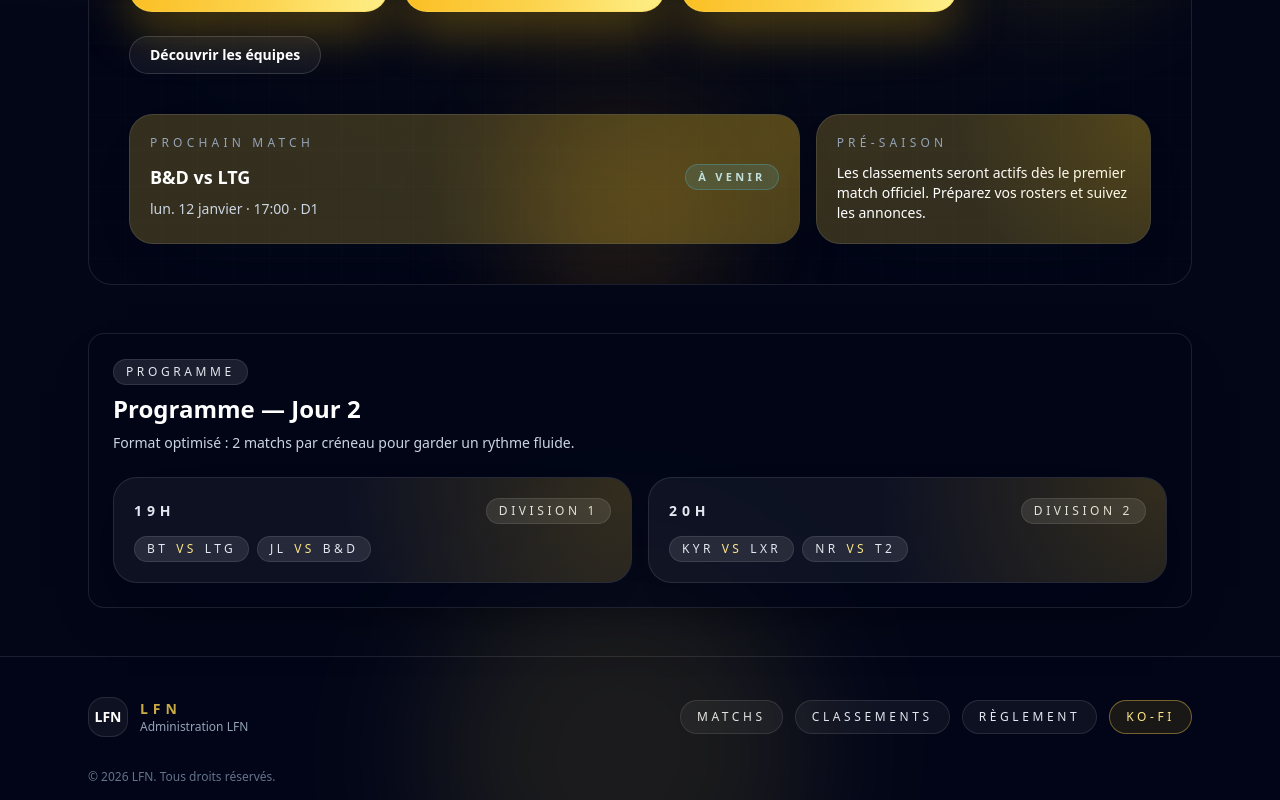
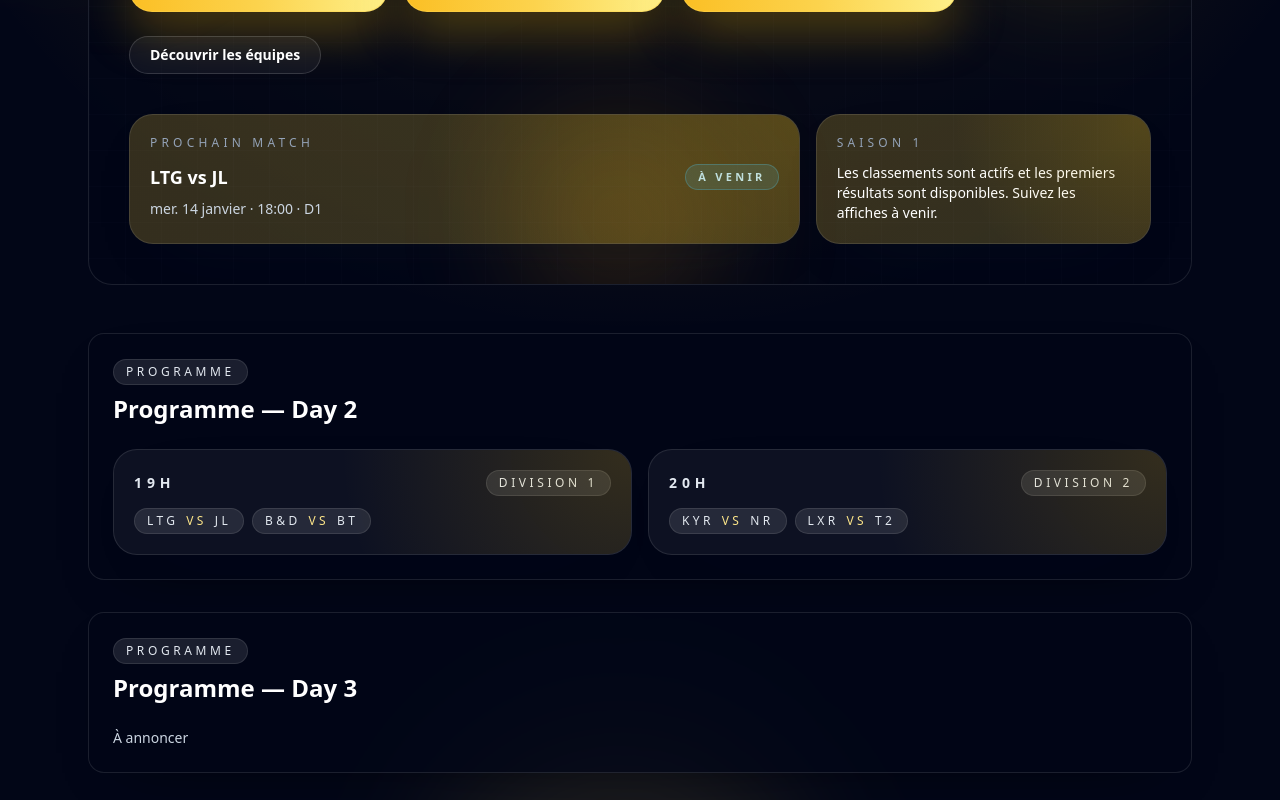
Before and after one commit to Prissme/Tiers-NB-Esport, a Next.js app: page / in a window 1280 px wide. Shown: the part 460-1260 px from the top of the page. Built offline with nearby package versions, Linux system fonts and the light colour scheme.

Commit message:
Update schedule and add Day 1 results

```diff
--- /dev/null
+++ b/app/components/DayOneResults.tsx
@@ -0,0 +1,41 @@
+import { matches, teams } from "../../src/data";
+
+const formatScoreLine = (scoreA?: number, scoreB?: number) => {
+  if (typeof scoreA !== "number" || typeof scoreB !== "number") return "—";
+  return `${scoreA} - ${scoreB}`;
+};
+
+export default function DayOneResults() {
+  const teamMap = new Map(teams.map((team) => [team.id, team.name]));
+  const dayOneResults = matches
+    .filter((match) => match.status === "finished" && match.dayLabel === "Day 1")
+    .sort((a, b) => new Date(a.dateISO).getTime() - new Date(b.dateISO).getTime());
+
+  return (
+    <section className="section-card space-y-6">
+      <div className="space-y-2">
+        <p className="badge">Résultats</p>
+        <h2 className="text-2xl font-semibold text-white">Résultats — Day 1</h2>
+      </div>
+
+      {dayOneResults.length === 0 ? (
+        <p className="text-sm text-slate-300">Aucun résultat disponible.</p>
+      ) : (
+        <div className="grid gap-3">
+          {dayOneResults.map((match) => (
+            <div key={match.id} className="motion-card flex flex-wrap items-center justify-between gap-4">
+              <p className="text-sm text-white">
+                {teamMap.get(match.teamAId) ?? match.teamAId}{" "}
+                <span className="text-amber-200">{formatScoreLine(match.scoreA, match.scoreB)}</span>{" "}
+                {teamMap.get(match.teamBId) ?? match.teamBId}
+              </p>
+              <span className="text-xs uppercase tracking-[0.3em] text-slate-400">
+                {match.division}
+              </span>
+            </div>
+          ))}
+        </div>
+      )}
+    </section>
+  );
+}
--- a/app/components/DayTwoSchedule.tsx
+++ b/app/components/DayTwoSchedule.tsx
@@ -1,4 +1,4 @@
-import { dayTwoSchedule, teams } from "../../src/data";
+import { scheduleDays, teams } from "../../src/data";
 
 const divisionLabels: Record<string, string> = {
   D1: "Division 1",
@@ -11,17 +11,20 @@ export default function DayTwoSchedule() {
   const teamMap = new Map(teams.map((team) => [team.id, team.name]));
 
   return (
-    <section className="section-card space-y-6">
+    <div className="space-y-8">
+      {scheduleDays.map((day) => (
+        <section key={day.label} className="section-card space-y-6">
           <div className="space-y-2">
             <p className="badge">Programme</p>
-        <h2 className="text-2xl font-semibold text-white">
-          Programme — {dayTwoSchedule.label}
-        </h2>
-        <p className="text-sm text-slate-300">{dayTwoSchedule.note}</p>
+            <h2 className="text-2xl font-semibold text-white">Programme — {day.label}</h2>
+            {day.note ? <p className="text-sm text-slate-300">{day.note}</p> : null}
           </div>
 
+          {day.slots.length === 0 ? (
+            <p className="text-sm text-slate-300">À annoncer</p>
+          ) : (
             <div className="grid gap-4 md:grid-cols-2">
-        {dayTwoSchedule.slots.map((slot) => (
+              {day.slots.map((slot) => (
                 <div key={`${slot.time}-${slot.division}`} className="motion-card space-y-3">
                   <div className="flex flex-wrap items-center justify-between gap-3">
                     <p className="text-sm font-semibold uppercase tracking-[0.35em] text-slate-200">
@@ -43,6 +46,9 @@ export default function DayTwoSchedule() {
                 </div>
               ))}
             </div>
+          )}
         </section>
+      ))}
+    </div>
   );
 }
--- a/app/matches/page.tsx
+++ b/app/matches/page.tsx
@@ -1,9 +1,8 @@
 import SectionHeader from "../components/SectionHeader";
 
 const matchBlocks = [
-  { label: "Jour 1", detail: "Bloc rapide", tone: "À venir" },
-  { label: "Jour 2", detail: "Bloc court", tone: "Prévu" },
-  { label: "Jour 3", detail: "Bloc final", tone: "Focus" },
+  { label: "Day 2", detail: "Programme officiel", tone: "19H / 20H" },
+  { label: "Day 3", detail: "Programme à venir", tone: "À annoncer" },
 ];
 
 const matchMoments = [
--- a/app/matchs/page.tsx
+++ b/app/matchs/page.tsx
@@ -1,5 +1,6 @@
 import type { Metadata } from "next";
 import DayTwoSchedule from "../components/DayTwoSchedule";
+import DayOneResults from "../components/DayOneResults";
 import SectionHeader from "../components/SectionHeader";
 import MatchesClient from "./MatchesClient";
 
@@ -18,7 +19,7 @@ export default function MatchsPage() {
           <SectionHeader
             kicker="Matchs"
             title="Planning officiel"
-            description="Pré-saison — lancement imminent."
+            description="Programme à venir et scores officiels."
           />
           <div className="grid gap-4 md:grid-cols-3">
             {[
@@ -37,6 +38,8 @@ export default function MatchsPage() {
 
       <DayTwoSchedule />
 
+      <DayOneResults />
+
       <MatchesClient />
     </div>
   );
--- a/app/page.tsx
+++ b/app/page.tsx
@@ -51,8 +51,8 @@ export default async function HomePage() {
                 LFN, la ligue premium Null&apos;s Brawl
               </h1>
               <p className="text-sm text-slate-300 md:text-base">
-                Pré-saison en cours. Découvrez le calendrier, les équipes engagées et le format
-                officiel avant le coup d&apos;envoi.
+                Saison en cours. Découvrez le calendrier, les équipes engagées et le format officiel
+                de la ligue.
               </p>
             </div>
             <div className="flex flex-wrap gap-4">
@@ -101,10 +101,10 @@ export default async function HomePage() {
               )}
             </div>
             <div className="motion-card motion-shimmer space-y-3">
-              <p className="text-xs uppercase tracking-[0.35em] text-slate-400">Pré-saison</p>
+              <p className="text-xs uppercase tracking-[0.35em] text-slate-400">Saison 1</p>
               <p className="text-sm text-white">
-                Les classements seront actifs dès le premier match officiel. Préparez vos rosters et
-                suivez les annonces.
+                Les classements sont actifs et les premiers résultats sont disponibles. Suivez les
+                affiches à venir.
               </p>
             </div>
           </div>
--- a/src/data/matches.ts
+++ b/src/data/matches.ts
@@ -2,99 +2,83 @@ import type { Match } from "./types";
 
 export const matches: Match[] = [
   {
+    id: "2026-01-12-d1-jl-bt",
+    division: "D1",
+    dateISO: "2026-01-12T18:00:00+01:00",
+    dayLabel: "Day 1",
+    teamAId: "jl",
+    teamBId: "bt",
+    status: "finished",
+    scoreA: 3,
+    scoreB: 1,
+  },
+  {
     id: "2026-01-12-d1-bd-ltg",
     division: "D1",
-    dateISO: "2026-01-12T18:00:00+01:00",
+    dateISO: "2026-01-12T19:00:00+01:00",
+    dayLabel: "Day 1",
     teamAId: "bd",
     teamBId: "ltg",
-    status: "scheduled",
+    status: "finished",
+    scoreA: 3,
+    scoreB: 0,
   },
   {
-    id: "2026-01-12-d1-bt-jl",
-    division: "D1",
-    dateISO: "2026-01-12T19:00:00+01:00",
-    teamAId: "bt",
-    teamBId: "jl",
-    status: "scheduled",
+    id: "2026-01-12-d2-t2-kyr",
+    division: "D2",
+    dateISO: "2026-01-12T20:00:00+01:00",
+    dayLabel: "Day 1",
+    teamAId: "t2",
+    teamBId: "kyr",
+    status: "finished",
+    scoreA: 3,
+    scoreB: 1,
   },
   {
-    id: "2026-01-12-d2-lz-vlh",
-    division: "D2",
-    dateISO: "2026-01-12T20:00:00+01:00",
-    teamAId: "lz",
-    teamBId: "vlh",
-    status: "scheduled",
-  },
-  {
-    id: "2026-01-12-d2-nr-t2",
+    id: "2026-01-12-d2-nr-ltg",
     division: "D2",
     dateISO: "2026-01-12T21:00:00+01:00",
     teamAId: "nr",
-    teamBId: "t2",
-    status: "scheduled",
+    teamBId: "ltg",
+    dayLabel: "Day 1",
+    status: "finished",
+    scoreA: 3,
+    scoreB: 0,
   },
   {
-    id: "2026-01-14-d1-jl-ltg",
+    id: "2026-01-14-d1-ltg-jl",
     division: "D1",
-    dateISO: "2026-01-14T18:00:00+01:00",
-    teamAId: "jl",
-    teamBId: "ltg",
+    dateISO: "2026-01-14T19:00:00+01:00",
+    dayLabel: "Day 2",
+    teamAId: "ltg",
+    teamBId: "jl",
     status: "scheduled",
   },
   {
     id: "2026-01-14-d1-bd-bt",
     division: "D1",
     dateISO: "2026-01-14T19:00:00+01:00",
+    dayLabel: "Day 2",
     teamAId: "bd",
     teamBId: "bt",
     status: "scheduled",
   },
   {
-    id: "2026-01-14-d2-nr-vlh",
+    id: "2026-01-14-d2-kyr-nr",
     division: "D2",
     dateISO: "2026-01-14T20:00:00+01:00",
-    teamAId: "nr",
-    teamBId: "vlh",
+    dayLabel: "Day 2",
+    teamAId: "kyr",
+    teamBId: "nr",
     status: "scheduled",
   },
   {
-    id: "2026-01-14-d2-t2-lz",
+    id: "2026-01-14-d2-lxr-t2",
     division: "D2",
     dateISO: "2026-01-14T21:00:00+01:00",
-    teamAId: "t2",
-    teamBId: "lz",
-    status: "scheduled",
-  },
-  {
-    id: "2026-01-16-d1-bt-ltg",
-    division: "D1",
-    dateISO: "2026-01-16T18:00:00+01:00",
-    teamAId: "bt",
-    teamBId: "ltg",
-    status: "scheduled",
-  },
-  {
-    id: "2026-01-16-d1-bd-jl",
-    division: "D1",
-    dateISO: "2026-01-16T19:00:00+01:00",
-    teamAId: "bd",
-    teamBId: "jl",
-    status: "scheduled",
-  },
-  {
-    id: "2026-01-16-d2-nr-lz",
-    division: "D2",
-    dateISO: "2026-01-16T20:00:00+01:00",
-    teamAId: "nr",
-    teamBId: "lz",
-    status: "scheduled",
-  },
-  {
-    id: "2026-01-16-d2-t2-vlh",
-    division: "D2",
-    dateISO: "2026-01-16T21:00:00+01:00",
-    teamAId: "t2",
-    teamBId: "vlh",
+    dayLabel: "Day 2",
+    teamAId: "lxr",
+    teamBId: "t2",
     status: "scheduled",
   },
 ];
--- a/src/data/schedule.ts
+++ b/src/data/schedule.ts
@@ -11,25 +11,37 @@ export type ScheduleSlot = {
   matches: ScheduleMatch[];
 };
 
-export const dayTwoSchedule = {
-  label: "Jour 2",
-  note: "Format optimisé : 2 matchs par créneau pour garder un rythme fluide.",
+export type ScheduleDay = {
+  label: string;
+  note?: string;
+  slots: ScheduleSlot[];
+};
+
+export const dayTwoSchedule: ScheduleDay = {
+  label: "Day 2",
   slots: [
     {
       time: "19:00",
       division: "D1",
       matches: [
-        { teamAId: "bt", teamBId: "ltg" },
-        { teamAId: "jl", teamBId: "bd" },
+        { teamAId: "ltg", teamBId: "jl" },
+        { teamAId: "bd", teamBId: "bt" },
       ],
     },
     {
       time: "20:00",
       division: "D2",
       matches: [
-        { teamAId: "kyr", teamBId: "lxr" },
-        { teamAId: "nr", teamBId: "t2" },
+        { teamAId: "kyr", teamBId: "nr" },
+        { teamAId: "lxr", teamBId: "t2" },
       ],
     },
   ],
 };
+
+export const dayThreeSchedule: ScheduleDay = {
+  label: "Day 3",
+  slots: [],
+};
+
+export const scheduleDays = [dayTwoSchedule, dayThreeSchedule];
--- a/src/data/types.ts
+++ b/src/data/types.ts
@@ -19,6 +19,8 @@ export type Match = {
   id: string;
   division: Division;
   dateISO: string;
+  dayLabel?: string;
+  timeLabel?: string;
   teamAId: string;
   teamBId: string;
   status: MatchStatus;
```
Lines whose indentation alone changed are shown as unchanged.
